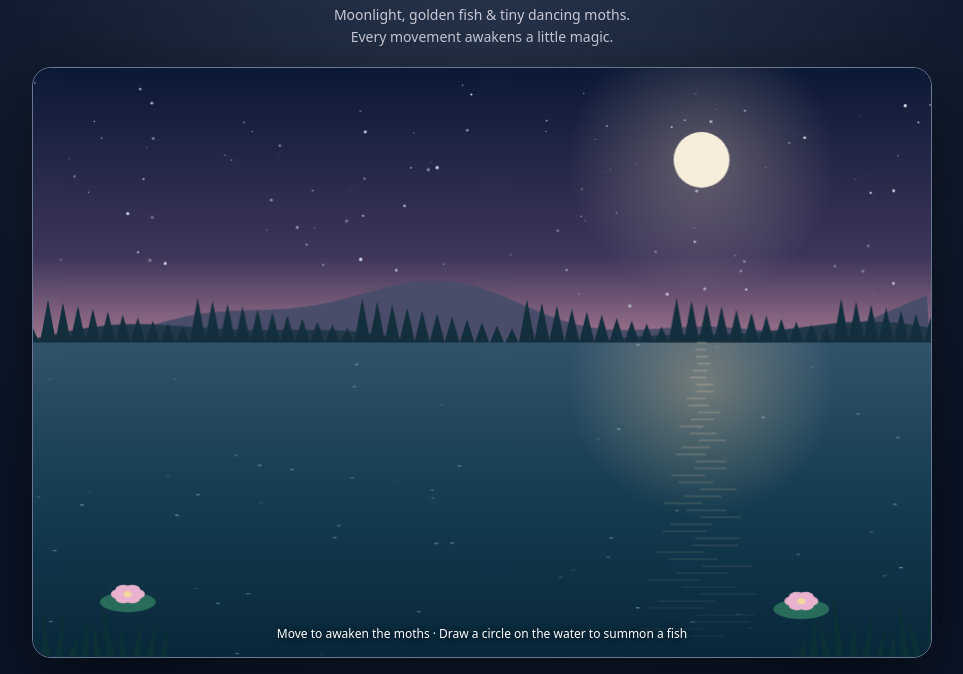
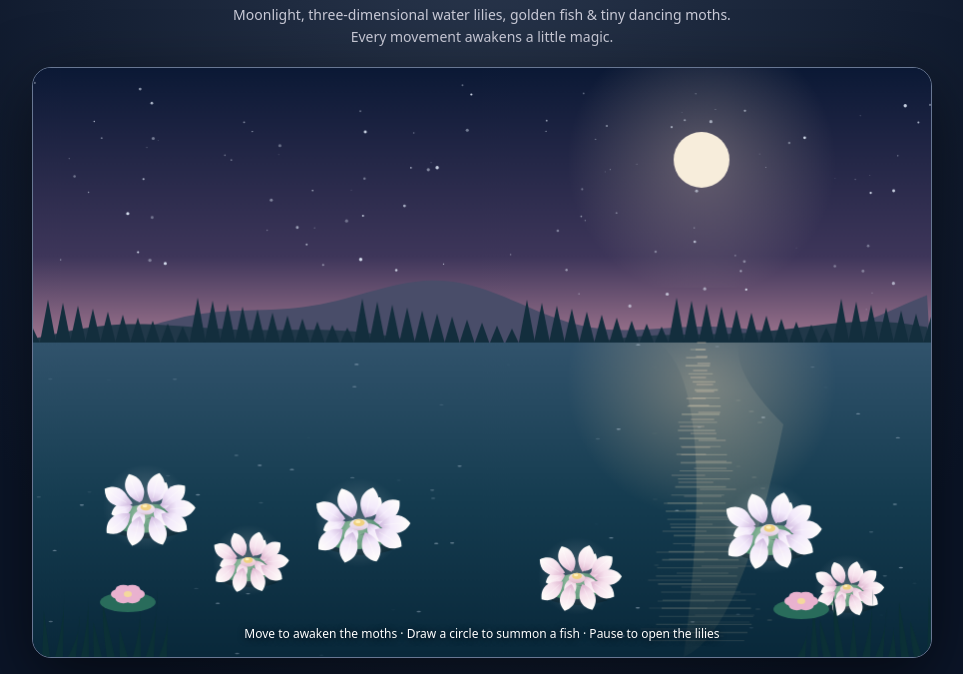
Before and after one commit to annushka-au/whirl-and-wonder, a plain HTML site: page living-water/index.html in a window 1280 px wide. Shown: the part 121-795 px from the top of the page, without its empty margins (158-1121 px from the left). Drawn offline with Linux system fonts and the light colour scheme; animation ran at ten frames a second.

Commit message:
Enhance Living Water with 3D lilies and moonlight

```diff
--- a/living-water/index.html
+++ b/living-water/index.html
@@ -1,7 +1,7 @@
 <!doctype html>
 <html lang="en"><head><meta charset="UTF-8"><meta name="viewport" content="width=device-width, initial-scale=1">
 <meta name="description" content="Whirl & Wonder III: an interactive moonlit lake where movement creates ripples and moths, and circular gestures summon golden fish.">
-<title>Whirl & Wonder III — The Living Water</title>
+<title>Whirl & Wonder III — Moonlit Water</title>
 <style>
 :root{color-scheme:dark;font-family:system-ui,-apple-system,BlinkMacSystemFont,"Segoe UI",sans-serif}
 *{box-sizing:border-box}body{margin:0;color:#f6f2f9;background:radial-gradient(ellipse at 50% 0,#29364c,#0b1528 68%);min-height:100vh}
@@ -16,11 +16,11 @@ button:hover{background:#354b62}button:focus-visible{outline:3px solid #eec9a9;o
 @media(max-width:530px){main{padding:16px 7px 25px}.hint{font-size:10px}button{font-size:12px;padding:10px}}
 </style></head><body><main>
 <div class="tag">Whirl & Wonder · Chapter III</div><h1>The Living Water</h1>
-<p class="sub">Moonlight, golden fish &amp; tiny dancing moths.<br>Every movement awakens a little magic.</p>
+<p class="sub">Moonlight, three-dimensional water lilies, golden fish &amp; tiny dancing moths.<br>Every movement awakens a little magic.</p>
 <div class="scene"><canvas id="lake" width="900" height="590" aria-label="Interactive lake: move your pointer to create ripples and moths, draw a circle on the water to summon a golden fish"></canvas>
-<div class="hint">Move to awaken the moths · Draw a circle on the water to summon a fish</div></div>
-<div class="controls"><button id="mothButton">Awaken moths</button><button id="fishButton">Summon goldfish</button><button id="calmButton">Calm the water</button></div>
-<div id="status" role="status" aria-live="polite">The lake is quiet beneath the stars.</div>
+<div class="hint">Move to awaken the moths · Draw a circle to summon a fish · Pause to open the lilies</div></div>
+<div class="controls"><button id="mothButton">Awaken moths</button><button id="fishButton">Summon goldfish</button><button id="rippleButton">Make waves</button><button id="calmButton">Calm the water</button></div>
+<div id="status" role="status" aria-live="polite">The lilies open beneath the moonlight.</div>
 <footer>A little magic, one movement at a time.</footer></main>
 <script>
 'use strict';
@@ -31,8 +31,17 @@ let ripples=[],moths=[],fishes=[],trail=[],down=false,last=null,lastMotion=-1000
 function rnd(){seed=(Math.imul(seed,1664525)+1013904223)>>>0;return seed/4294967296}
 const stars=Array.from({length:105},()=>({x:rnd()*W,y:rnd()*245,s:.3+rnd()*1.4,p:rnd()*T}));
 const reflections=Array.from({length:65},()=>({x:rnd()*W,y:Y+rnd()*(H-Y),p:rnd()*T}));
+const lilies=[
+{x:115,y:451,s:1.14,p:.2,pink:false},
+{x:216,y:501,s:.94,p:1.1,pink:true},
+{x:325,y:466,s:1.18,p:2.2,pink:false},
+{x:543,y:519,s:1.03,p:3.1,pink:true},
+{x:737,y:474,s:1.2,p:3.8,pink:false},
+{x:816,y:530,s:.86,p:4.6,pink:true}
+];
 function ell(x,y,rx,ry){c.beginPath();c.ellipse(x,y,Math.max(.1,rx),Math.max(.1,ry),0,0,T)}
 function grad(x,y,r,a,b){const g=c.createRadialGradient(x,y,0,x,y,r);g.addColorStop(0,a);g.addColorStop(1,b);return g}
+function calm(t){return Math.max(0,Math.min(1,(t-lastMotion)/3200))}
 function ripple(x,y,p=1){ripples.push({x,y,p,t:performance.now()});if(ripples.length>85)ripples.shift()}
 function moth(x,y){moths.push({x,y,t:performance.now(),size:6+rnd()*9,phase:rnd()*T,vx:(rnd()-.5)*23,vy:-6-rnd()*15});if(moths.length>30)moths.shift()}
 function fish(x=460,y=425){const now=performance.now();fishes.push({x:Math.max(90,Math.min(810,x)),y:Math.max(335,Math.min(535,y)),t:now,dir:rnd()>.5?1:-1,p:rnd()*T});if(fishes.length>4)fishes.shift();for(let j=0;j<3;j++)ripple(x,y,1.7);status.textContent='A golden fish rises from the water.'}
@@ -47,17 +56,92 @@ c.fillStyle='#132e3d';for(let i=0;i<65;i++){let x=i*15,h=14+(i*29%32);c.beginPat
 let water=c.createLinearGradient(0,Y,0,H);water.addColorStop(0,'#31536c');water.addColorStop(.5,'#153c50');water.addColorStop(1,'#09283a');c.fillStyle=water;c.fillRect(0,Y,W,H-Y);
 c.fillStyle=grad(670,Y+40,135,'#f8d3a45a','#f8d3a400');c.fillRect(500,Y,350,240);
 for(let i=0;i<43;i++){let y=Y+i*7,x=670+Math.sin(i*8+t*.0006)*i*.8,w=9+i*1.3;c.strokeStyle='rgba(250,220,189,'+Math.max(.018,.4-i*.008)+')';c.lineWidth=1.1;c.beginPath();c.moveTo(x-w/2,y);c.lineTo(x+w/2,y);c.stroke()}
-let quiet=Math.max(0,Math.min(1,(t-lastMotion)/2500));reflections.forEach(s=>{c.fillStyle='rgba(227,239,255,'+(.025+quiet*.4*(.5+.5*Math.sin(t*.001+s.p)))+')';ell(s.x,s.y,2.2,.7);c.fill()});
+let quiet=calm(t);reflections.forEach(s=>{c.fillStyle='rgba(227,239,255,'+(.025+quiet*.4*(.5+.5*Math.sin(t*.001+s.p)))+')';ell(s.x,s.y,2.2,.7);c.fill()});
+}
+function waveAt(x,y,t){
+ let offset=0,energy=0;
+ for(const r of ripples){
+  const age=(t-r.t)/2500;if(age<0||age>1)continue;
+  const radius=10+age*(100+45*r.p);
+  const d=Math.hypot(x-r.x,(y-r.y)/.28),edge=Math.abs(d-radius);
+  if(edge<23){let strength=(1-age)*(1-edge/23)*r.p;
+   offset+=Math.sin((d-radius)*.22+age*18)*strength*7;energy+=strength;}
+ }
+ return {offset:Math.max(-22,Math.min(22,offset)),energy:Math.min(1,energy*.24)};
+}
+function moonlight(t){
+ c.save();c.beginPath();c.rect(0,Y,W,H-Y);c.clip();
+ const q=calm(t),g=c.createLinearGradient(0,Y,0,H);
+ g.addColorStop(0,'#ffecd000');g.addColorStop(.15,'#ffedc817');
+ g.addColorStop(.52,'#ffdeac2c');g.addColorStop(1,'#ffdc9b08');
+ c.fillStyle=g;c.beginPath();c.moveTo(627,Y);
+ c.quadraticCurveTo(687,Y+45,652,H);
+ c.quadraticCurveTo(710,H-24,752,Y+82);
+ c.quadraticCurveTo(700,Y+30,708,Y);c.closePath();c.fill();
+ for(let i=0;i<37;i++){
+  let y=Y+7+i*8.1,field=waveAt(670,y,t);
+  let x=670+Math.sin(i*.7+t*.0008)*5+field.offset*.9;
+  let half=(8+i*1.13+Math.sin(t*.0012+i)*2)*(1+field.energy*.28);
+  let alpha=Math.min(.7,Math.max(.02,.23-i*.0038)*(.72+q*.45+field.energy*.8));
+  c.strokeStyle='rgba(255,236,196,'+alpha+')';c.lineWidth=1+i%3*.35+field.energy*.7;
+  c.beginPath();c.moveTo(x-half,y);c.lineTo(x+half,y);c.stroke();
+ }
+ for(let i=0;i<25;i++){
+  let y=Y+25+i*11,base=635+i%6*20,field=waveAt(base,y,t);
+  let x=base+Math.sin(t*.001+i)*12+field.offset*.6;
+  let a=(.06+.08*Math.sin(t*.002+i))*(.55+q*.45+field.energy*1.1);
+  c.fillStyle='rgba(255,243,213,'+Math.max(.01,a)+')';
+  ell(x,y,2.8+field.energy,.75+field.energy*.25);c.fill();
+ }
+ c.restore();
+}
+function drawLilies(t){
+ const q=calm(t);
+ lilies.forEach(L=>{
+  const x=L.x+Math.sin(t*.001+L.p)*2.2;
+  const y=L.y+Math.sin(t*.00125+L.p)*1.5;
+  const open=.2+q*.8,s=L.s,pw=30*s,ph=12.5*s,cy=y-10*s;
+  // Foreshortened elliptical lily pad, afloat rather than seen from overhead.
+  c.fillStyle='#061c2580';ell(x+2,y+8,pw*1.09,ph*.85);c.fill();
+  let leaf=c.createRadialGradient(x-8,y-4,2,x,y,pw);
+  leaf.addColorStop(0,'#72ab88');leaf.addColorStop(.6,'#3b8061');leaf.addColorStop(1,'#1b493b');
+  c.fillStyle=leaf;c.beginPath();c.ellipse(x,y,pw,ph,-.08,.07*Math.PI,1.94*Math.PI);
+  c.lineTo(x,y);c.closePath();c.fill();
+  c.strokeStyle='#d5f0cc40';c.lineWidth=.8;c.beginPath();c.moveTo(x-2,y);c.lineTo(x+pw*.9,y-2);c.stroke();
+  c.fillStyle=grad(x,cy,38*s,'#fff0e542','#ffffff00');
+  c.fillRect(x-40*s,cy-40*s,80*s,80*s);
+  function petal(a,r,front){
+   let px=x+Math.cos(a)*r,py=cy+Math.sin(a)*r*(front?.43:.34)+(front?2:-2)*s;
+   c.save();c.translate(px,py);c.rotate(a+Math.PI/2.08);
+   c.scale((front?.93:.72)*s*(.75+open*.38),(front?.76:.57)*s*(.7+open*.4));
+   let g=c.createLinearGradient(0,-29,0,4);
+   g.addColorStop(0,'#fffefb');g.addColorStop(.58,L.pink?'#f6e1ed':'#f3eafb');
+   g.addColorStop(1,L.pink?'#d9abc9':'#c8aed8');
+   c.fillStyle=g;c.beginPath();c.moveTo(0,2);
+   c.bezierCurveTo(-8,-7,-11,-21,0,-30);
+   c.bezierCurveTo(11,-21,8,-7,0,2);c.closePath();c.fill();
+   c.strokeStyle='#ffffff75';c.lineWidth=.65;c.beginPath();
+   c.moveTo(0,-3);c.quadraticCurveTo(-1,-16,0,-25);c.stroke();c.restore();
+  }
+  for(let i=0;i<7;i++)petal(-Math.PI*.9+i*Math.PI*1.8/6,10*s*(.5+open*.85),false);
+  for(let i=0;i<9;i++)petal(-Math.PI*.8+i*Math.PI*1.6/8,12*s*(.55+open),true);
+  let cup=c.createLinearGradient(x,cy-5,x,cy+12);
+  cup.addColorStop(0,'#f8ede5');cup.addColorStop(.6,L.pink?'#e8c4d5':'#e6d7ec');cup.addColorStop(1,'#c59e99');
+  c.fillStyle=cup;ell(x,cy+2,8*s,5*s);c.fill();
+  c.fillStyle='#f0d17f';ell(x,cy,4.8*s,3*s);c.fill();
+  c.fillStyle='#fff1bd';ell(x-1,cy-1,2.2*s,1.3*s);c.fill();
+  c.fillStyle='#ffe8db12';ell(x,y+11,13*s,2.5*s);c.fill();
+ });
 }
 function drawRipples(t){ripples=ripples.filter(r=>t-r.t<2500);c.save();c.beginPath();c.rect(0,Y,W,H-Y);c.clip();ripples.forEach(r=>{let a=(t-r.t)/2500,R=10+a*(100+45*r.p);for(let i=0;i<3;i++){let rr=R-i*18;if(rr<0)continue;c.strokeStyle='rgba(182,233,244,'+Math.max(0,(1-a)*.44-i*.09)+')';c.lineWidth=1+r.p*.6;ell(r.x,r.y,rr,rr*.28);c.stroke()}});c.restore()}
 function drawMoths(t){moths=moths.filter(m=>t-m.t<4600);moths.forEach(m=>{let age=(t-m.t)/1000,alpha=Math.max(0,Math.min(1,age/.5,(4.6-age)/1.9));let x=m.x+m.vx*age+Math.sin(age*2.1+m.phase)*8,y=m.y+m.vy*age+Math.sin(age*2.7+m.phase)*7;let flap=.2+.8*Math.abs(Math.sin(t*.012+m.phase));c.save();c.translate(x,y);c.rotate(Math.sin(age+m.phase)*.25);c.globalAlpha=alpha;c.shadowColor='#d7beff';c.shadowBlur=13;let g=c.createLinearGradient(-15,-14,15,18);g.addColorStop(0,'#b8d8f2');g.addColorStop(.55,'#f5e4fa');g.addColorStop(1,'#ac9de3');c.fillStyle=g;c.strokeStyle='#fff9';c.lineWidth=.6;for(let s of [-1,1]){c.save();c.scale(s,1);let w=m.size*flap;c.beginPath();c.moveTo(0,0);c.bezierCurveTo(w*.4,-m.size*.9,w*1.4,-m.size*1.4,w*1.55,-m.size*.4);c.bezierCurveTo(w*1.6,m.size*.3,w*.4,m.size*.2,0,2);c.fill();c.stroke();c.beginPath();c.moveTo(0,1);c.bezierCurveTo(w*.9,-2,w*1.3,m.size*.75,w*.4,m.size*.8);c.quadraticCurveTo(0,m.size*.55,0,1);c.fill();c.restore()}c.shadowBlur=0;c.fillStyle='#f5edff';ell(0,1,1.15,m.size*.52);c.fill();c.strokeStyle='#ddd6ff';c.lineWidth=.5;c.beginPath();c.moveTo(0,-3);c.quadraticCurveTo(-4,-m.size,-6,-m.size);c.moveTo(0,-3);c.quadraticCurveTo(4,-m.size,6,-m.size);c.stroke();c.restore()})}
 function drawFish(t){fishes=fishes.filter(f=>t-f.t<11500);fishes.forEach(f=>{let age=t-f.t,fade=Math.max(0,Math.min(1,age/900,(11500-age)/1900));let x=f.x+f.dir*Math.sin(age*.0006)*38,y=f.y-18*Math.sin(Math.min(1,age/1500)*Math.PI/2)+Math.sin(age*.0017+f.p)*6;c.save();c.globalAlpha=fade;c.translate(x,y);c.scale(f.dir,1);c.shadowColor='#ffc86e';c.shadowBlur=17;let wag=Math.sin(t*.012+f.p)*9;let g=c.createLinearGradient(-70,-30,32,28);g.addColorStop(0,'#d97938');g.addColorStop(.55,'#ffcd7b');g.addColorStop(1,'#ffe8ad');c.fillStyle=g;c.beginPath();c.moveTo(-31,0);c.bezierCurveTo(-52,-21,-64+wag,-40,-77+wag,-37);c.bezierCurveTo(-58,-13,-65,4,-77,30);c.bezierCurveTo(-44,24,-37,10,-31,0);c.fill();c.strokeStyle='#ffe2a07d';c.lineWidth=.7;for(let i=0;i<5;i++){c.beginPath();c.moveTo(-34,0);c.quadraticCurveTo(-55,i*7-15,-74+wag*.7,i*14-29);c.stroke()}c.fillStyle='#f8bf68';c.beginPath();c.moveTo(-36,0);c.bezierCurveTo(-16,-21,20,-22,35,-2);c.bezierCurveTo(18,21,-14,24,-36,0);c.fill();c.fillStyle='#ffe7a1';c.beginPath();c.moveTo(-18,-11);c.quadraticCurveTo(-3,-40,17,-16);c.closePath();c.fill();c.fillStyle='#f6a84eaf';c.beginPath();c.moveTo(-7,9);c.quadraticCurveTo(-12,30,13,33);c.lineTo(8,8);c.fill();c.shadowBlur=0;c.fillStyle='#293342';ell(23,-6,3,3);c.fill();c.fillStyle='white';ell(24,-7,1,1);c.fill();c.restore()})}
 function foreground(t){for(let i=0;i<22;i++){let x=i<11?i*13:W-(i-11)*13,h=28+i*19%44;c.fillStyle='#0b3036';c.beginPath();c.moveTo(x-4,H);c.quadraticCurveTo(x+Math.sin(t*.001+i)*9,H-h*.6,x+8*Math.sin(t*.001+i),H-h);c.lineTo(x+4,H);c.fill()}for(let p of [{x:95,y:535},{x:770,y:542}]){c.fillStyle='#296c5b';ell(p.x,p.y,28,10);c.fill();c.fillStyle='#e9b2cf';for(let j=0;j<6;j++){let a=j*T/6;ell(p.x+9*Math.cos(a),p.y-8+5*Math.sin(a),8,5);c.fill()}c.fillStyle='#f4d89d';ell(p.x,p.y-8,4,3);c.fill()}}
-function render(t){landscape(t);drawRipples(t);drawFish(t);drawMoths(t);foreground(t);requestAnimationFrame(render)}
+function render(t){landscape(t);moonlight(t);drawRipples(t);drawFish(t);drawMoths(t);drawLilies(t);foreground(t);requestAnimationFrame(render)}
 function point(e){let r=cv.getBoundingClientRect();return{x:(e.clientX-r.left)*W/r.width,y:(e.clientY-r.top)*H/r.height,t:performance.now()}}
 function circleCheck(){if(trail.length<15)return;let cx=0,cy=0,length=0,turn=0;trail.forEach(p=>{cx+=p.x;cy+=p.y});cx/=trail.length;cy/=trail.length;for(let i=1;i<trail.length;i++){let a=trail[i-1],b=trail[i],a1=Math.atan2(a.y-cy,a.x-cx),a2=Math.atan2(b.y-cy,b.x-cx),d=a2-a1;while(d>Math.PI)d-=T;while(d< -Math.PI)d+=T;turn+=d;length+=Math.hypot(b.x-a.x,b.y-a.y)}let rad=trail.reduce((n,p)=>n+Math.hypot(p.x-cx,p.y-cy),0)/trail.length;let gap=Math.hypot(trail[0].x-trail[trail.length-1].x,trail[0].y-trail[trail.length-1].y);if(Math.abs(turn)>T*.8&&rad>26&&length>170&&gap<rad*1.5){fish(cx,Math.max(Y+55,cy));trail=[]}}
 function move(p){if(last){let d=Math.hypot(p.x-last.x,p.y-last.y),dt=Math.max(12,p.t-last.t),v=d/dt;if(d>3){lastMotion=p.t;if(p.t>nextMoth&&p.y>90&&p.y<Y+130){moth(p.x+(rnd()-.5)*40,Math.min(Y-15,p.y-35-rnd()*65));nextMoth=p.t+220;status.textContent='Tiny moths appear and fade with your movement.'}if(p.y>Y){if(!last.rt||p.t-last.rt>75){ripple(p.x,p.y,Math.min(3,.7+v));p.rt=p.t}else p.rt=last.rt;if(v>1.35)ripple((p.x+last.x)/2,(p.y+last.y)/2,Math.min(3,1+v))}}}last=p;if(down&&p.y>Y){trail.push(p);if(trail.length>125)trail.shift();circleCheck()}}
 cv.addEventListener('pointerdown',e=>{down=true;trail=[];last=null;cv.setPointerCapture(e.pointerId);move(point(e))});cv.addEventListener('pointermove',e=>{if(e.pointerType==='mouse'||down)move(point(e))});const stop=()=>{down=false;trail=[];last=null};cv.addEventListener('pointerup',stop);cv.addEventListener('pointercancel',stop);cv.addEventListener('pointerleave',()=>{if(!down)last=null});
-document.getElementById('mothButton').onclick=()=>{for(let i=0;i<8;i++)moth(220+rnd()*470,105+rnd()*120);lastMotion=performance.now();status.textContent='A small cloud of moths appears, then fades.'};document.getElementById('fishButton').onclick=()=>fish();document.getElementById('calmButton').onclick=()=>{ripples=[];moths=[];fishes=[];trail=[];last=null;status.textContent='The lake returns to stillness.'};requestAnimationFrame(render);
+document.getElementById('mothButton').onclick=()=>{for(let i=0;i<8;i++)moth(220+rnd()*470,105+rnd()*120);lastMotion=performance.now();status.textContent='A small cloud of moths appears, then fades.'};document.getElementById('fishButton').onclick=()=>fish();document.getElementById('rippleButton').onclick=()=>{for(let i=0;i<4;i++)ripple(650+(rnd()-.5)*65,410+(rnd()-.5)*40,2);lastMotion=performance.now();status.textContent='Moonlight bends as waves cross the lake.'};document.getElementById('calmButton').onclick=()=>{ripples=[];moths=[];fishes=[];trail=[];last=null;lastMotion=-100000;status.textContent='The lilies open as the lake grows still.'};requestAnimationFrame(render);
 })();
 </script></body></html>
```
